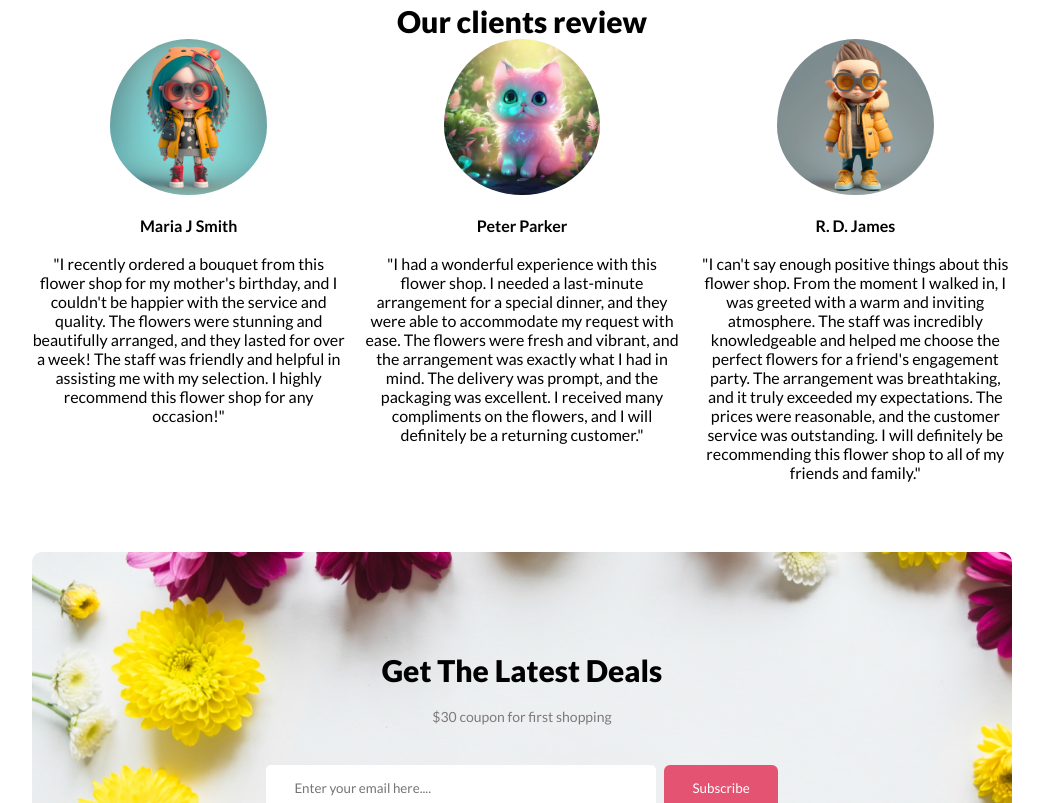
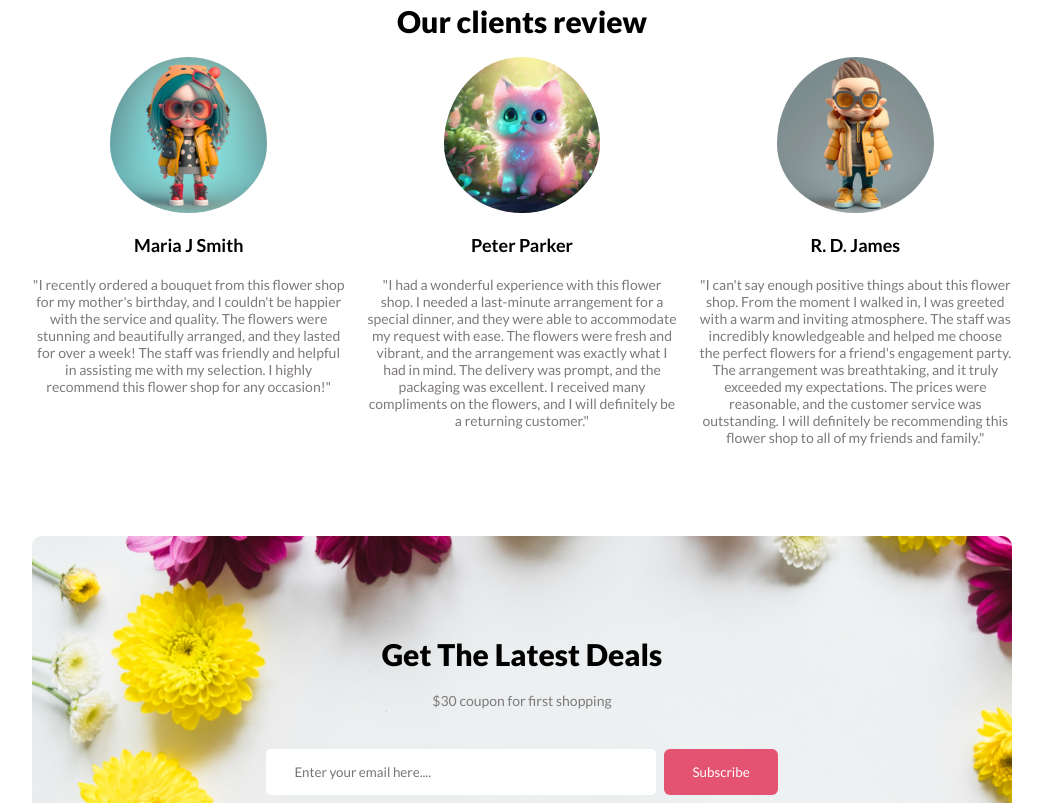
Before and after one commit to jarinazmi/flower-shop, a plain HTML site: page index.html in a window 1280 px wide. Shown: the part 2748-3551 px from the top of the page, without its empty margins (118-1161 px from the left). Drawn offline with Linux system fonts and the light colour scheme.

Commit message:
feedback card style updated

```diff
--- a/css/style.css
+++ b/css/style.css
@@ -217,6 +217,13 @@ header .container .right-box img {
     display: flex;
     gap: 20px;
 }
+#client-review  .sample-heading{
+    margin-bottom: 18px;
+}
+.client-name{
+    font-weight: 700;
+    font-size: 18px;
+}
 #client-review .review{
     width: 33.33%;
     text-align: center;
--- a/index.html
+++ b/index.html
@@ -141,11 +141,10 @@
                 <div class="review">
                     <div class="custom">
                         <img src="images/1.jpg" alt="">
-                        <h4>
+                        <h4 class="client-name">
                             Maria J Smith
                         </h4>
-                        <br>
-                        <p class="justify">
+                        <p class=" description">
                             "I recently ordered a bouquet from this flower shop for my mother's birthday, and I couldn't be happier with the service and quality. The flowers were stunning and beautifully arranged, and they lasted for over a week! The staff was friendly and helpful in assisting me with my selection. I highly recommend this flower shop for any occasion!"
                         </p>
                     </div>
@@ -153,11 +152,10 @@
                 <div class="review">
                     <div class="custom">
                         <img src="images/2.jpg" alt="">
-                        <h4>
+                        <h4  class="client-name">
                             Peter Parker
                         </h4>
-                        <br>
-                        <p class="justify">
+                        <p class="description">
                             "I had a wonderful experience with this flower shop. I needed a last-minute arrangement for a special dinner, and they were able to accommodate my request with ease. The flowers were fresh and vibrant, and the arrangement was exactly what I had in mind. The delivery was prompt, and the packaging was excellent. I received many compliments on the flowers, and I will definitely be a returning customer."
                         </p>
                     </div>
@@ -165,11 +163,10 @@
                 <div class="review">
                     <div class="custom">
                         <img src="images/3.jpg" alt="">
-                        <h4>
+                        <h4  class="client-name">
                             R. D. James
                         </h4>
-                        <br>
-                        <p class="justify">
+                        <p class="description">
                             "I can't say enough positive things about this flower shop. From the moment I walked in, I was greeted with a warm and inviting atmosphere. The staff was incredibly knowledgeable and helped me choose the perfect flowers for a friend's engagement party. The arrangement was breathtaking, and it truly exceeded my expectations. The prices were reasonable, and the customer service was outstanding. I will definitely be recommending this flower shop to all of my friends and family."
                         </p>
                     </div>
```
